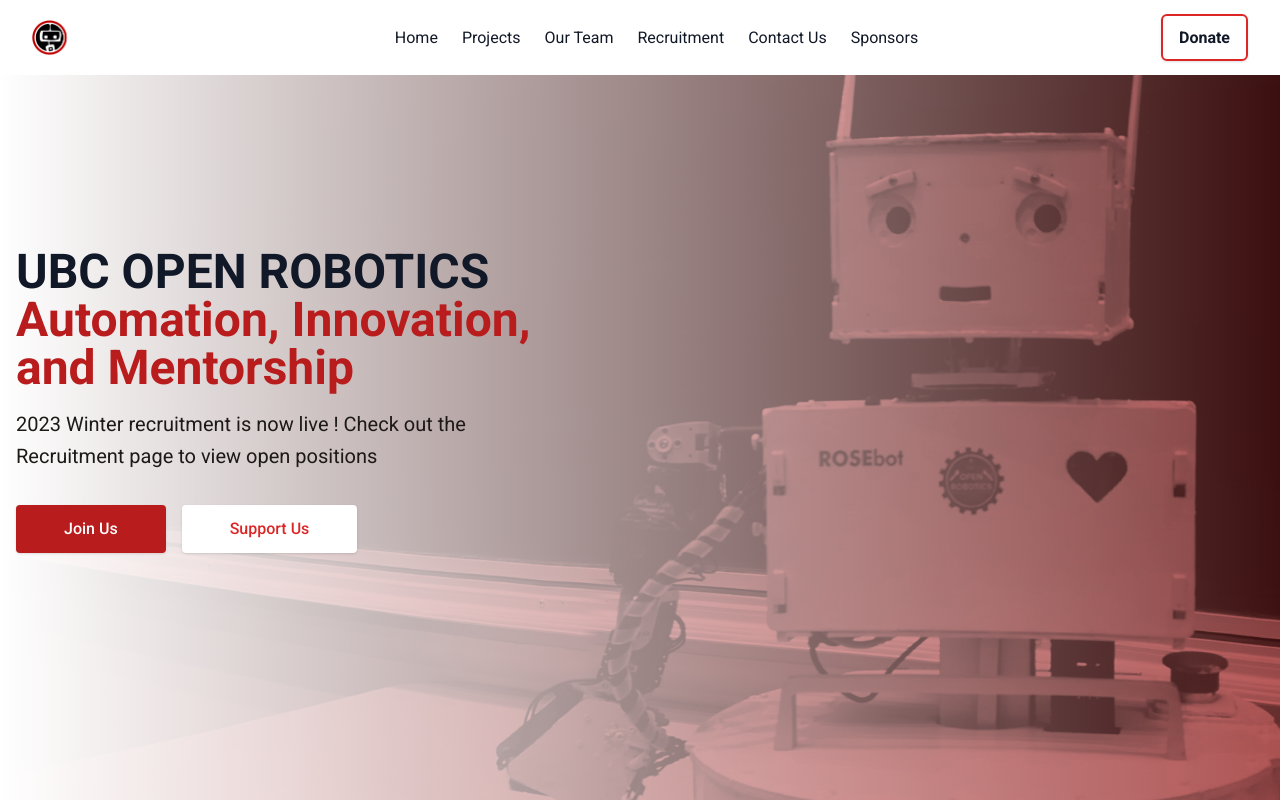
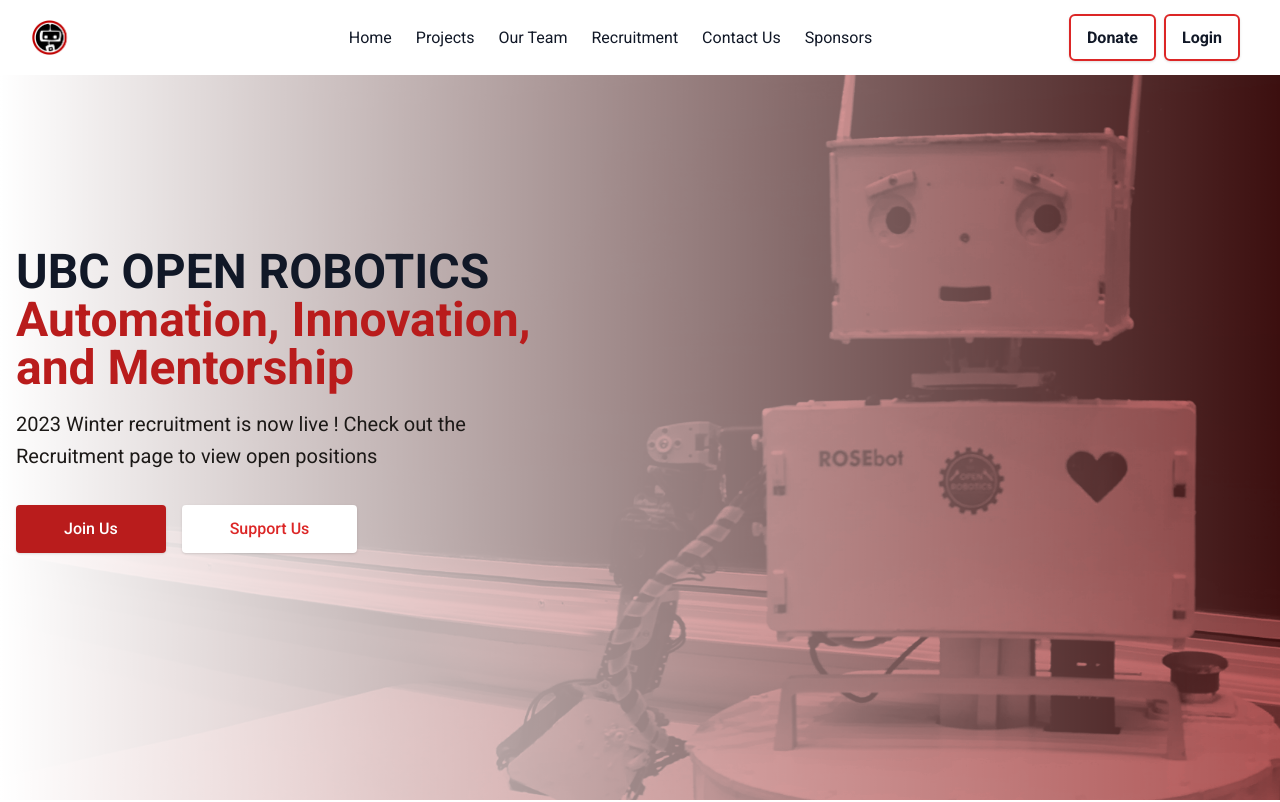
Before and after one commit to SteveIsnthere/openrobotics_website, a React (Create React App) app: page / in a window 1280 px wide. Shown: the top 802 px of the page. Built offline with nearby package versions, Linux system fonts and the light colour scheme.

Commit message:
Closes : 24

```diff
--- a/src/App.tsx
+++ b/src/App.tsx
@@ -46,7 +46,7 @@
           <Route path="/Recruitment" element={<Recruitment />} />
           <Route path="/Sponsor" element={<Sponsor />} />
           <Route path="/Projects" element={<Projects />} />
-          {/* <Route path="/Admin" element={<Login />} /> // remove before deploy */}
+          <Route path="/Admin" element={<Login />} />
           <Route path="*" element={<Navigate to="/" />} />
         </Routes>
         <Footer />
--- a/src/components/Navbar/Navbar.tsx
+++ b/src/components/Navbar/Navbar.tsx
@@ -85,6 +85,10 @@
               Donate
             </a>
           </div>
+          <div className="hidden md:inline-block px-2">
+            <Link to="/Admin"
+            className="py-3 px-4 border-2 border-red-600 hover:bg-red-600 text-gray-900 hover:text-gray-200 font-bold rounded-md shadow">Login</Link>
+          </div>
         </div>
       </nav>
     </section>
```
